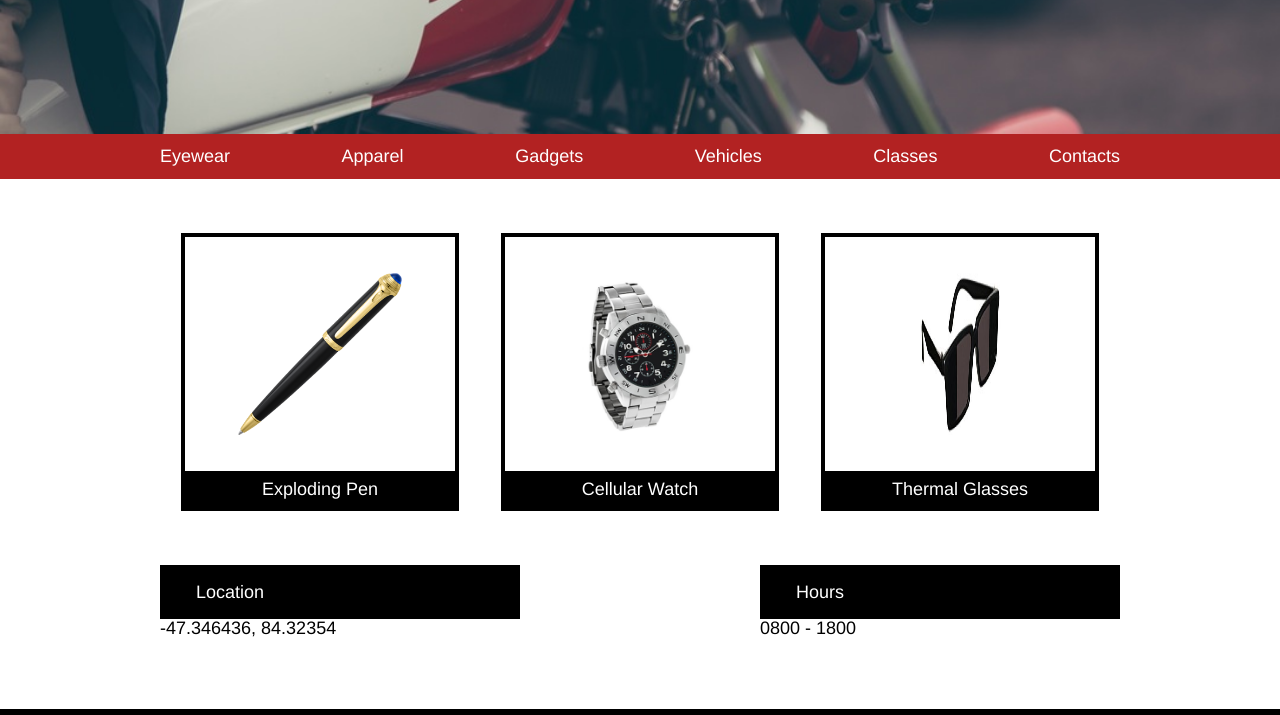
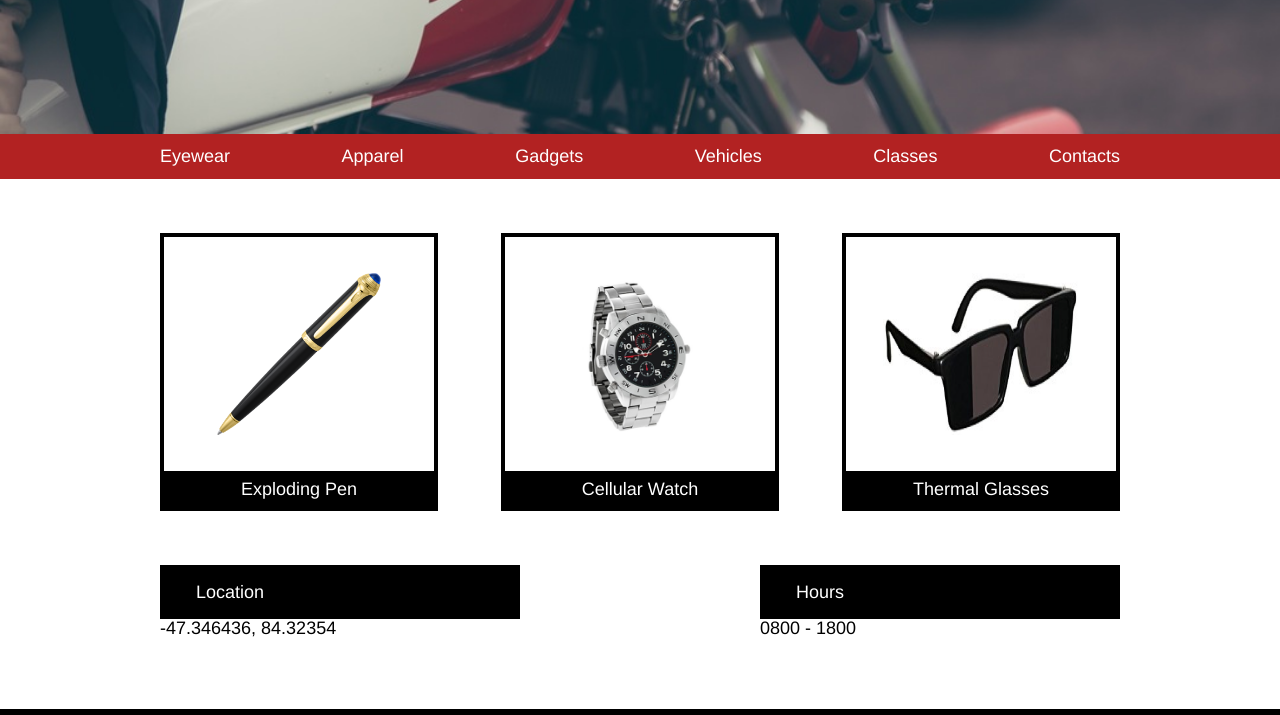
Before and after one commit to ReyamKin/SecretAgentSupply, a plain HTML site: page index.html in a window 1280 px wide. Shown: the part 382-1097 px from the top of the page. Drawn offline with Linux system fonts and the light colour scheme.

Commit message:
Completed Final

```diff
--- a/index.html
+++ b/index.html
@@ -55,7 +55,7 @@
             </div>
           </div>
           <div class="box">
-            <img src="./images/glasses.png" width="30%" height="9rem">
+            <img src="./images/glasses.png" width="73%" height="9rem">
             <div class="textbox">
               <p>Thermal Glasses</p>
             </div>
@@ -89,39 +89,3 @@
 
   </body>
 </html>
-
-<!--
-<div class="header">
-  <img src="./images/logo.png" height="38px" width="48px">
-  <h3>SECRET AGENT SUPPLY INC.</h3>
-</div>
-
-<div class="mainbanner">
-
-</div>
-
-<nav class="container">
-  <ul>
-    <li>Eyewear</li>
-    <li>Apparel</li>
-    <li>Gadgets</li>
-    <li>Vehicles</li>
-    <li>Classes</li>
-    <li>Contacts</li>
-  </ul>
-</nav>
-
-<div class="container gallery">
-  <div class="item">
-    <img src="./images/pen.png">
-    <p>Exploding Pen</p>
-  </div>
-  <div class="item">
-    <img src="./images/watch.png">
-    <p>Cellular Watch</p>
-  </div>
-  <div class="item">
-    <img src="./images/glasses.png">
-    <p>Thermal Glasses</p>
-  </div>
-</div>
--- a/resources/css/style.css
+++ b/resources/css/style.css
@@ -109,7 +109,6 @@ div {
   height: 15rem;
   width: 15rem;
   flex-direction: column;
-  margin: auto;
   border: 4px solid black;
 }
 
@@ -163,60 +162,3 @@ div {
 .container {
     align-items: center;
 }
-
-
-/*
-.page {
-  width: 960px;
-  margin: 0 auto;
-}
-
-.header {
-  display: inline-flex;
-  height: 80px;
-  width: 100%;
-  background-color: black;
-  align-items: center;
-  padding-left: 200px;
-  position: fixed;
-}
-
-.header h3 img {
-  display: flex;
-  color: white;
-  padding-left: 20px;
-}
-
-.mainbanner {
-  display: flex;
-  margin: 0 auto;
-  width: 100%;
-  height: 700px;
-  background: url('../../images/moto.jpeg');
-  background-size: cover;
-}
-
-nav {
-  background-color: firebrick;
-  color: white;
-}
-
-ul {
-  list-style: none;
-  margin: 0;
-}
-
-li {
-  display: inline-flex;
-  padding: 0.75rem 0 0.75rem 0;
-}
-
-.gallery {
-  display: inline-flex;
-  padding-top: 2rem;
-}
-
-.item {
-  background-color: white;
-  border: 4px solid black;
-}
```
